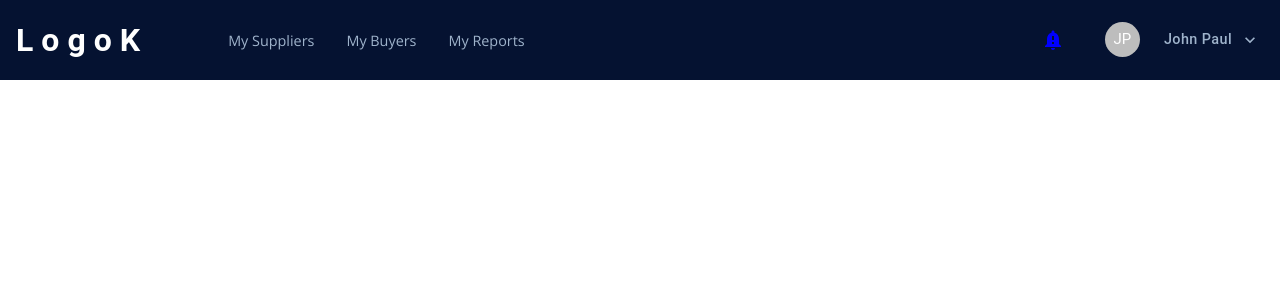
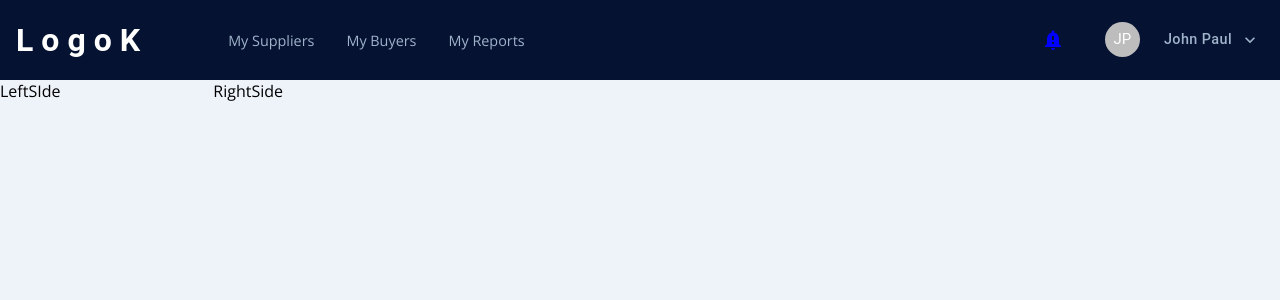
Before and after one commit to mrkirthi-24/frontend-assignment-1, a React (Vite) app in the folder eligere-assignment/: page / in a window 1280 px wide. Shown: the top 300 px of the page. Built offline with nearby package versions, Linux system fonts and the light colour scheme; the HTML template or start-up script is replaced by a standard one.

Commit message:
add grid to homepage

```diff
--- a/eligere-assignment/src/components/Home.tsx
+++ b/eligere-assignment/src/components/Home.tsx
@@ -1,9 +1,20 @@
+import { Grid } from "@mui/material";
+import LeftSide from "./LeftSIde";
 import NavBar from "./NavBar";
+import RightSide from "./RightSide";
 
 const Home = () => {
   return (
     <>
       <NavBar />
+      <Grid container bgcolor="#eef3fa" height="90vh">
+        <Grid item xs={2}>
+          <LeftSide />
+        </Grid>
+        <Grid item xs={10}>
+          <RightSide />
+        </Grid>
+      </Grid>
     </>
   );
 };
--- /dev/null
+++ b/eligere-assignment/src/components/LeftSide.tsx
@@ -0,0 +1,5 @@
+const LeftSide = () => {
+  return <div>LeftSIde</div>;
+};
+
+export default LeftSide;
--- /dev/null
+++ b/eligere-assignment/src/components/RightSide.tsx
@@ -0,0 +1,5 @@
+const RightSide = () => {
+  return <div>RightSide</div>;
+};
+
+export default RightSide;
```
